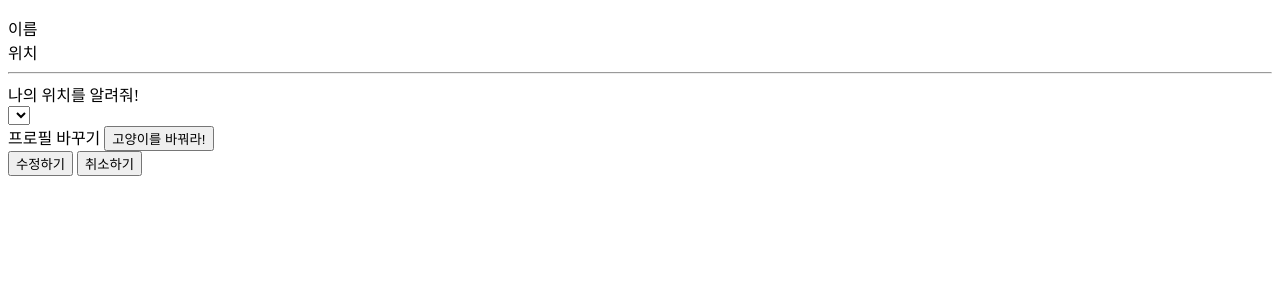
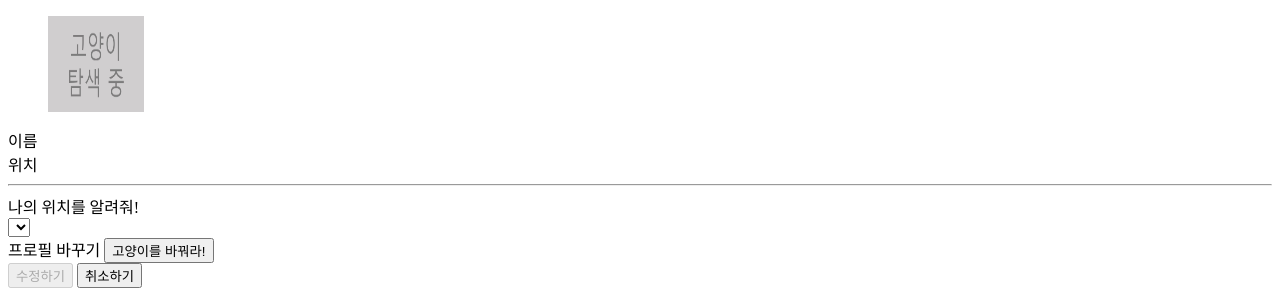
Before and after one commit to jungle-poly/jungle-poly, a Flask app: template templates/show_profile_data.html in a window 1280 px wide. Shown: the part 618-914 px from the top of the page. Before the commit the page ends 794 px from the top, so only its background shows below. Run offline with Flask 3, Linux system fonts and the light colour scheme; the template is opened without the code that fills it, so the values that code supplies are empty.

Commit message:
feat: UI 처리 추가
- 프로필 수정 모달에서 랜덤고양이 스켈레톤 ui 적용
- 수정하기 버튼은 변경이 이뤄졌을 때만 클릭 가능하도록 처리

```diff
--- a/templates/show_profile_data.html
+++ b/templates/show_profile_data.html
@@ -121,8 +121,11 @@
             <div class="columns is-mobile" id="user_info">
                 <!-- 프로필 이미지 -->
                 <div class="column">
-                    <figure class="image is-96x96">
+                    <figure class="image is-96x96" id="real-img">
                         <img style="width: 96px;height: 96px;" id="profile_img" class="is-rounded" src= {{ data.my_profile.cat_image_url }}>
+                    </figure>
+                    <figure class="image is-96x96 is-hidden" id="skeleton-img">
+                        <img class="is-rounded" style="width: 96px; height:96px;" src="/static/back-gray.JPG" >
                     </figure>
                 </div>
                 <div class="column is-two-thirds tags are-normal">
@@ -168,7 +171,7 @@
             </div>
         </section>
         <footer class="modal-card-foot">
-            <button class="button is-success" onclick = "change()">수정하기</button>
+            <button id="change-btn" class="button is-success" onclick = "change()" disabled>수정하기</button>
             <button class="button">취소하기</button>
         </footer>
     </div>
```
Also changed, not shown: templates/show_profile.html (+22 -0 lines), static/back-gray.JPG (added).
